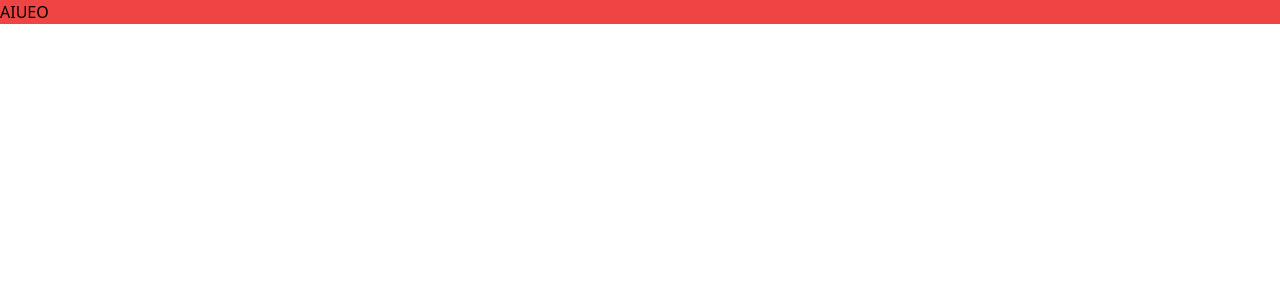
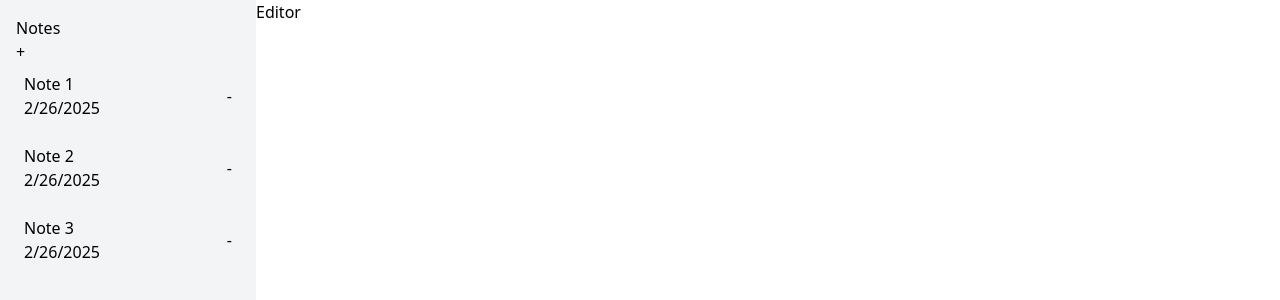
Before and after one commit to Sebaldric/react-jotai-vite, a React (Vite) app: page / in a window 1280 px wide. Shown: the top 300 px of the page. Built offline with nearby package versions, Linux system fonts and the light colour scheme.

Commit message:
feat: add jsx

```diff
--- a/package.json
+++ b/package.json
@@ -10,6 +10,7 @@
     "preview": "vite preview"
   },
   "dependencies": {
+    "jotai": "^2.12.1",
     "react": "^19.0.0",
     "react-dom": "^19.0.0"
   },
--- a/src/App.tsx
+++ b/src/App.tsx
@@ -1,5 +1,28 @@
+import { useSetAtom } from "jotai";
+import { useEffect } from "react";
+import { Note } from "./domain/note";
+import { notesAtom } from "./store";
+import SideMenu from "./components/SideMenu";
+import Editor from "./components/Editor";
+
 function App() {
-  return <div className="bg-red-500">AIUEO</div>;
+  const setNotes = useSetAtom(notesAtom);
+
+  useEffect(() => {
+    const noteData = [
+      new Note("1", "Note 1", "content1", new Date().getTime()),
+      new Note("2", "Note 2", "content2", new Date().getTime()),
+      new Note("3", "Note 3", "content3", new Date().getTime()),
+    ];
+    setNotes(noteData);
+  }, []);
+
+  return (
+    <div className="flex h-screen w-full bg-white">
+      <SideMenu />
+      <Editor />
+    </div>
+  );
 }
 
 export default App;
--- /dev/null
+++ b/src/components/Editor.tsx
@@ -0,0 +1,7 @@
+import React from "react";
+
+function Editor() {
+  return <div>Editor</div>;
+}
+
+export default Editor;
--- /dev/null
+++ b/src/components/SideMenu.tsx
@@ -0,0 +1,34 @@
+import { useAtomValue } from "jotai";
+import { notesAtom } from "../store";
+
+function SideMenu() {
+  const notes = useAtomValue(notesAtom);
+  return (
+    <div className="w-64 h-screen bg-gray-100 p-4 flex flex-col">
+      <div>
+        <h2 className="">Notes</h2>
+        <button className="">+</button>
+      </div>
+      <div className="">
+        {notes.map((note) => (
+          <div
+            key={note.id}
+            className="p-2 mb-2 rounded cursor-poninter flex justify-between items-center group"
+          >
+            <div className="flex-1 min-w-0">
+              <input type="text" className="bg-gray-100" value={note.title} />
+              <p>
+                {note.lastEditTime
+                  ? new Date(note.lastEditTime).toLocaleDateString()
+                  : "Never edited"}
+              </p>
+            </div>
+            <button>-</button>
+          </div>
+        ))}
+      </div>
+    </div>
+  );
+}
+
+export default SideMenu;
--- /dev/null
+++ b/src/domain/note.ts
@@ -0,0 +1,8 @@
+export class Note {
+  constructor(
+    public id: string,
+    public title: string,
+    public content: string,
+    public lastEditTime: number
+  ) {}
+}
--- /dev/null
+++ b/src/store/index.ts
@@ -0,0 +1,4 @@
+import { atom } from "jotai";
+import { Note } from "../domain/note";
+
+export const notesAtom = atom<Note[]>([]);
```
Also changed, not shown: 1 other file (tests, documents, lock files or other folders).
